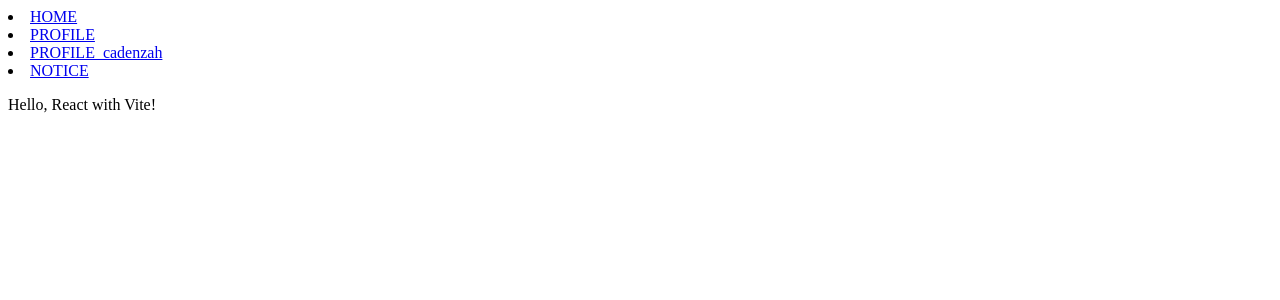
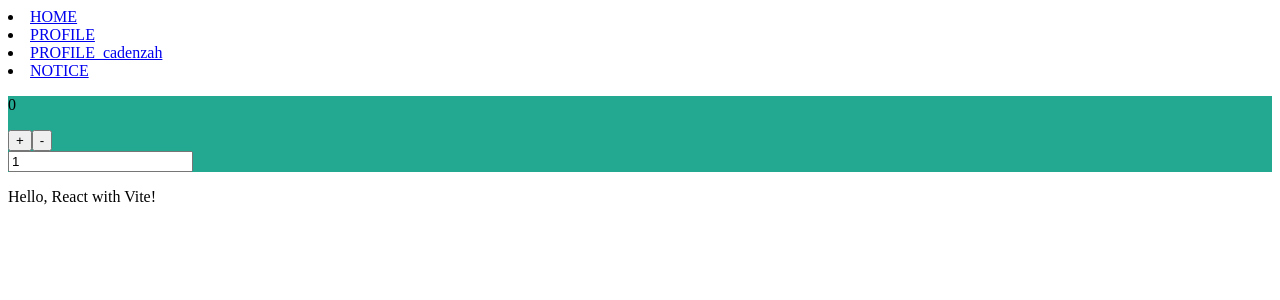
Before and after one commit to cadenzah/boilerplate-react-ts-vite, a React (Vite) app: page / in a window 1280 px wide. Shown: the top 300 px of the page. Built offline with nearby package versions, Linux system fonts and the light colour scheme.

Commit message:
added redux structure
- RTK
- selector pattern /w reselect, useMemo
- example code

```diff
--- a/package.json
+++ b/package.json
@@ -29,12 +29,16 @@
         "postcss": "^8.4.5",
         "prettier": "^2.5.1",
         "react-router-dom": "^6.2.1",
+        "redux-actions": "^2.6.5",
+        "redux-thunk": "^2.4.1",
         "sass": "^1.49.0",
         "typescript": "^4.5.5",
         "vite": "^2.7.13"
     },
     "dependencies": {
+        "@reduxjs/toolkit": "^1.7.1",
         "react": "^17.0.2",
-        "react-dom": "^17.0.2"
+        "react-dom": "^17.0.2",
+        "react-redux": "^7.2.6"
     }
 }
--- /dev/null
+++ b/src/components/Counter/Counter.scss
@@ -0,0 +1,3 @@
+.container {
+    background-color: #23a891;
+}
--- /dev/null
+++ b/src/components/Counter/Counter.tsx
@@ -0,0 +1,21 @@
+import React from 'react';
+import './Counter.scss';
+
+interface IProps {
+    increment: () => void;
+    decrement: () => void;
+    count: number;
+}
+
+function Counter(props: IProps): JSX.Element {
+    const { count, increment, decrement } = props;
+    return (
+        <div className="container">
+            <p>{count}</p>
+            <button onClick={() => increment()}>+</button>
+            <button onClick={() => decrement()}>-</button>
+        </div>
+    );
+}
+
+export default Counter;
--- /dev/null
+++ b/src/components/Counter/index.ts
@@ -0,0 +1,2 @@
+import Counter from './Counter';
+export default Counter;
--- /dev/null
+++ b/src/containers/CounterContainer.tsx
@@ -0,0 +1,34 @@
+import React, { useMemo, useCallback, useState } from 'react';
+import { useSelector, useDispatch } from '@/store';
+import appSlice, { makeSelectCount } from '@/store/app';
+
+import Counter from '@/components/Counter';
+
+const { actions } = appSlice;
+
+const DEFAULT_OFFSET = 1;
+const convertInput = (value: string) => {
+    if (value === '') {
+        return DEFAULT_OFFSET;
+    }
+    return parseInt(value);
+}
+
+function CounterContainer(): JSX.Element {
+    const [offset, setOffset] = useState(DEFAULT_OFFSET);
+    const selectCount = useMemo(makeSelectCount, []);
+    const count = useSelector(selectCount);
+    const dispatch = useDispatch();
+
+    const increment = useCallback(() => dispatch(actions.increment(offset)), [dispatch, offset]);
+    const decrement = useCallback(() => dispatch(actions.decrement(offset)), [dispatch, offset]);
+
+    return (
+        <div className="container">
+            <Counter increment={() => increment()} decrement={() => decrement()} count={count} />
+            <input value={offset || DEFAULT_OFFSET} onChange={(e) => setOffset(convertInput(e.target.value))} />
+        </div>
+    );
+}
+
+export default CounterContainer;
--- a/src/main.tsx
+++ b/src/main.tsx
@@ -1,15 +1,21 @@
 import React from 'react';
 import ReactDOM from 'react-dom';
+import '@/style/index.scss';
+
 import { BrowserRouter } from 'react-router-dom';
+import Routes from '@/routes';
 
-import './index.scss';
-import Routes from './routes';
+import { Provider } from 'react-redux';
+import { initStore } from '@/store';
+const store = initStore();
 
 ReactDOM.render(
     <React.StrictMode>
-        <BrowserRouter>
-            <Routes />
-        </BrowserRouter>
+        <Provider store={store}>
+            <BrowserRouter>
+                <Routes />
+            </BrowserRouter>
+        </Provider>
     </React.StrictMode>,
     document.getElementById('root')
 );
--- a/src/pages/_app.tsx
+++ b/src/pages/_app.tsx
@@ -1,11 +1,13 @@
 import React from 'react';
 import Navigation from '@/components/Navigation';
+import CounterContainer from '@/containers/CounterContainer';
 
 function Page(props: React.PropsWithChildren<Record<string, unknown>>): JSX.Element {
     const { children } = props;
     return (
         <div className="Page">
             <Navigation />
+            <CounterContainer />
             {children}
         </div>
     );
--- /dev/null
+++ b/src/store/app.ts
@@ -0,0 +1,34 @@
+import { createSlice, createSelector } from '@reduxjs/toolkit';
+import { type RootState } from '@/store';
+
+// default state for this slice state
+const initialState = {
+    value: 0
+};
+
+// reducers
+const appSlice = createSlice({
+    name: 'app',
+    initialState,
+    reducers: {
+        increment: (state, { payload }) => {
+            state.value += payload;
+        },
+        decrement: (state, action) => {
+            state.value = state.value - action.payload;
+        }
+    }
+});
+
+// selectors
+interface IArgs { [key: string]: any }
+const forwardArgs = (_: RootState, args?: IArgs) => args;
+const selectAppSlice = (state: RootState) => state.app;
+const selectAppValue = createSelector([selectAppSlice], (app) => app.value);
+
+export const makeSelectCount = () => (
+    createSelector([selectAppValue, forwardArgs], (value, args = { offset: 0 }) => value + args.offset)
+);
+
+export default appSlice;
+appSlice.getInitialState()
--- /dev/null
+++ b/src/store/index.ts
@@ -0,0 +1,33 @@
+// export the function's result
+// can be editted when ssr is used
+import {
+    useSelector as _useSelector,
+    useDispatch as _useDispatch,
+    type TypedUseSelectorHook
+} from 'react-redux';
+import {
+    configureStore,
+    type StateFromReducersMapObject,
+    type DeepPartial
+} from '@reduxjs/toolkit';
+import appSlice from '@/store/app';
+
+const reducer = {
+    app: appSlice.reducer
+};
+
+export type RootState = StateFromReducersMapObject<typeof reducer>;
+export function initStore(preloadedState?: DeepPartial<RootState>) {
+    return configureStore({
+        reducer,
+        preloadedState
+        // middleware: (getDefaultMiddleware) => {
+        //     return getDefaultMiddleware();
+        // },
+    });
+}
+
+type Store = ReturnType<typeof initStore>;
+export type AppDispatch = Store['dispatch'];
+export const useDispatch = () => _useDispatch<AppDispatch>();
+export const useSelector: TypedUseSelectorHook<RootState> = _useSelector;
```
Also changed, not shown: src/style/index.scss (renamed from src/index.scss), 1 other file (tests, documents, lock files or other folders).
